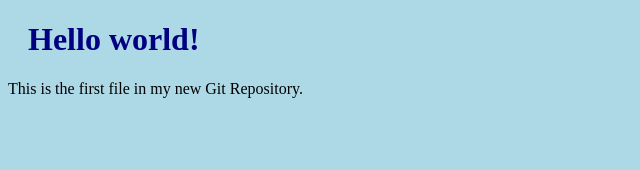
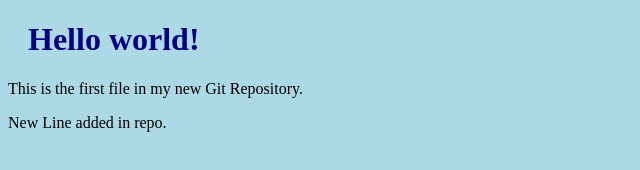
Before and after one commit to haritashendge/haritakshay, a plain HTML site: page index.html in a window 1280 px wide. Shown: the whole page, without its empty margins (0-640 px from the left). Drawn offline with Linux system fonts and the light colour scheme.

Commit message:
Added Single line

```diff
--- a/index.html
+++ b/index.html
@@ -8,6 +8,7 @@
 
 <h1>Hello world!</h1>
 <p>This is the first file in my new Git Repository.</p>
+<p>New Line added in repo.</p>
 
 </body>
 </html>
```
